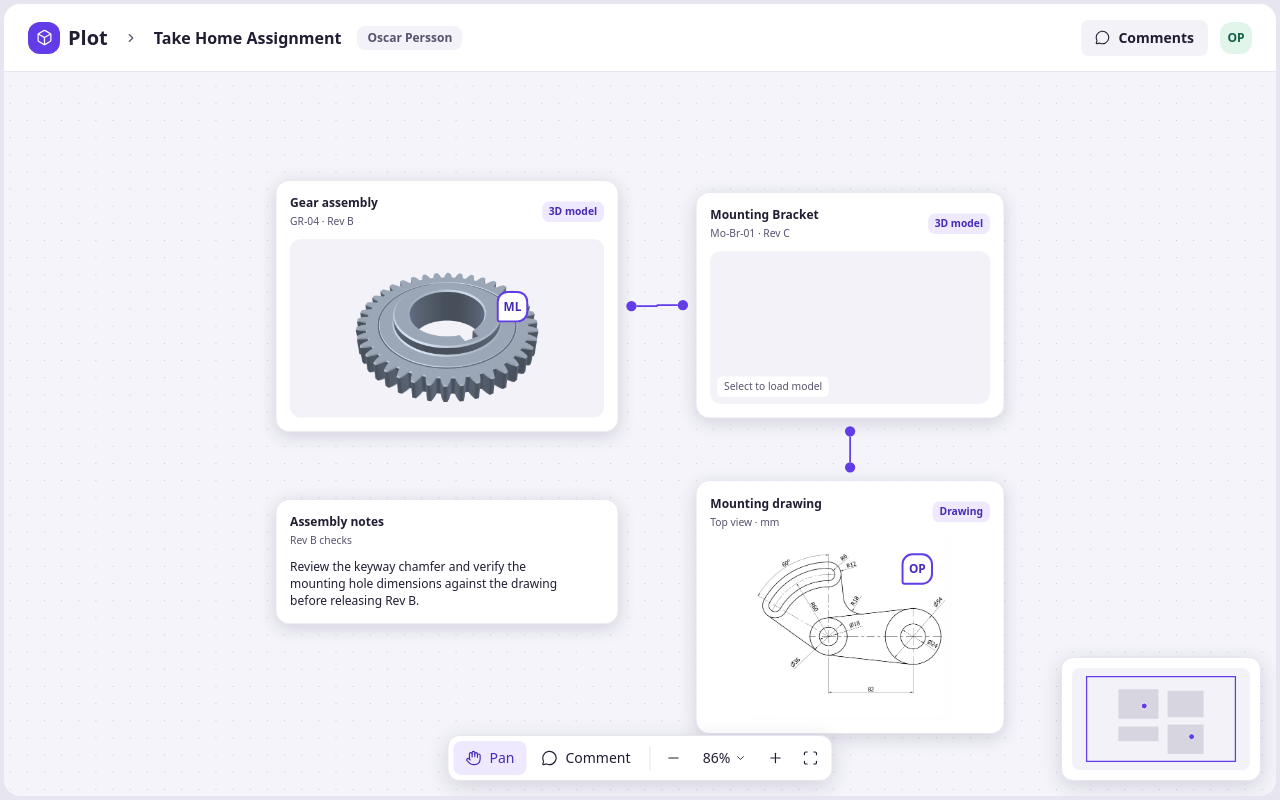
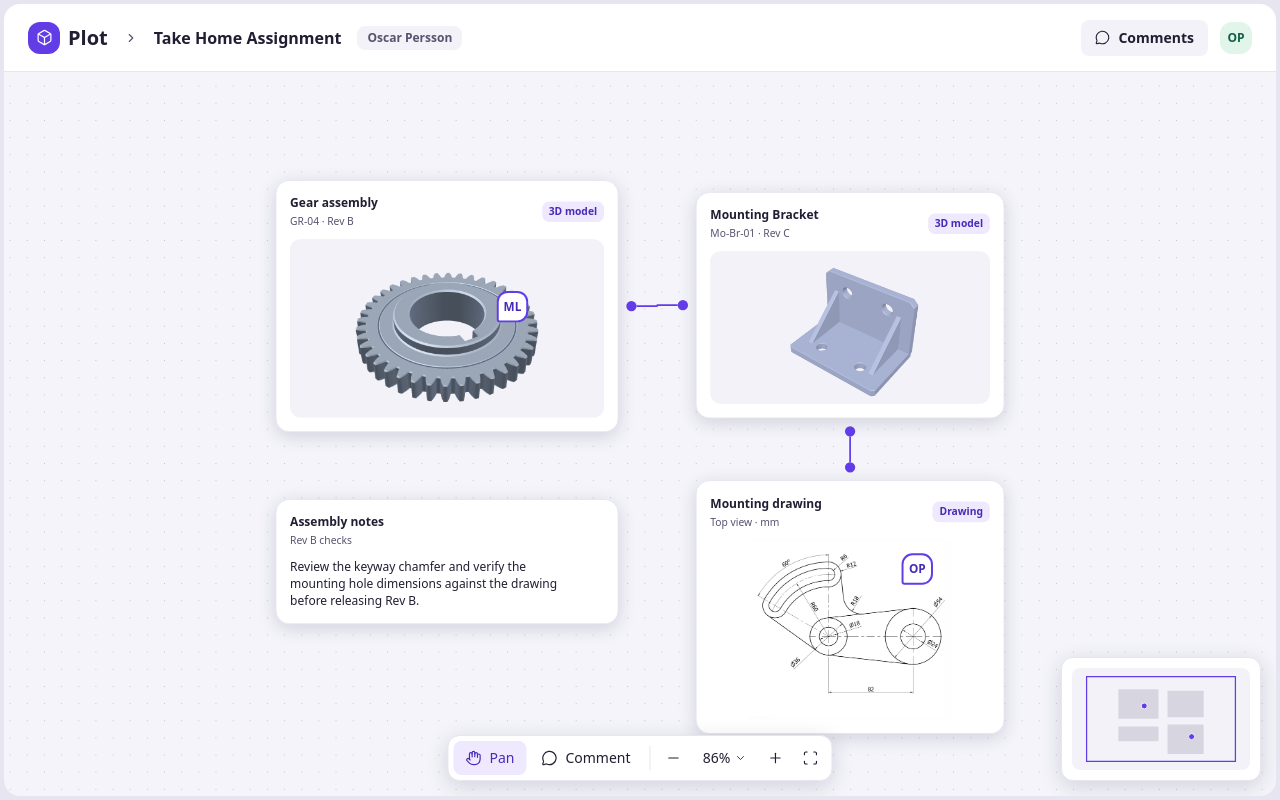
Before and after one commit to oscarzhpersson/Plot, a React (Vite) app: page / in a window 1280 px wide. Built offline with nearby package versions, Linux system fonts and the light colour scheme.

Commit message:
chore: fixes mounting bracket preview

```diff
--- a/src/data/board.json
+++ b/src/data/board.json
@@ -46,6 +46,7 @@
         "label": "Mounting Bracket",
         "subtitle": "Mo-Br-01 · Rev C",
         "src": "/mounting-bracket.glb",
+        "poster": "/mounting-bracket-preview.png",
         "alt": "A mounting bracket"
       },
       "width": 360,
--- a/src/data/boardSchema.ts
+++ b/src/data/boardSchema.ts
@@ -3,6 +3,8 @@ import { z } from "zod";
 
 const gearModelSrc = "/gear-assembly.glb";
 const gearPosterSrc = "/gear-assembly-preview.png";
+const bracketModelSrc = "/mounting-bracket.glb";
+const bracketPosterSrc = "/mounting-bracket-preview.png";
 
 const card = z.object({
   id: z.string().min(1),
@@ -37,6 +39,10 @@ const nodeSchema = z.discriminatedUnion("type", [
         poster: z.string().optional(),
       })
       .transform((data) => {
+        if (data.src === bracketModelSrc && !data.poster) {
+          return { ...data, poster: bracketPosterSrc };
+        }
+
         // Upgrade saved boards that point to the former local-only gear.
         if (data.src !== "/gear.glb" && data.src !== gearModelSrc) return data;
 
```
Also changed, not shown: public/mounting-bracket-preview.png (added).
